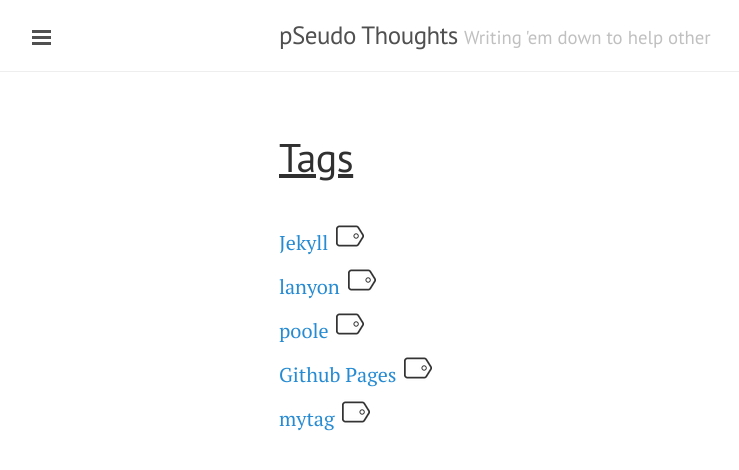
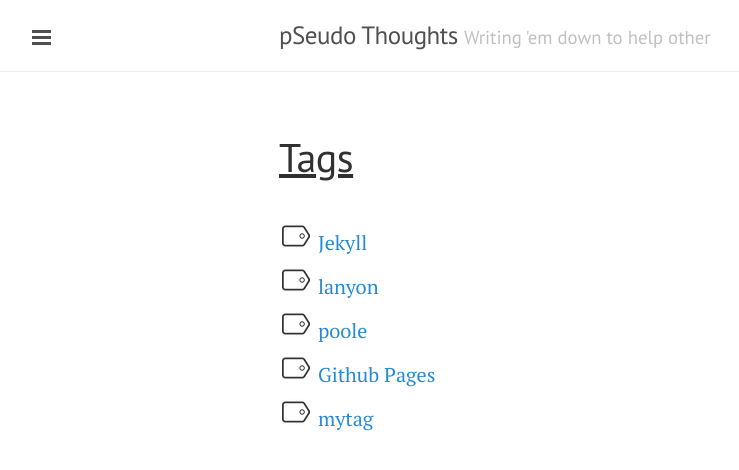
Before and after one commit to DharmeshPandav/dharmeshpandav.github.io, a Jekyll site: the page built from tags/index.html, in a window 1280 px wide. Shown: the top 470 px of the page, without its empty margins (1-740 px from the left). Built offline with Jekyll 4.4.1, drawn with Linux system fonts in a browser that asks for light colours; nearby versions of some CDN libraries; Markdown is read by kramdown in place of the engine named in the settings.

Commit message:
changed config

```diff
--- a/tags/index.html
+++ b/tags/index.html
@@ -6,7 +6,8 @@ title: Tags
 
     {% for tag in site.tags %}
     <div class="tag-list">
+        <span class="tag-icon-prefix"></span>
         <a class="firm" href="/tags/{{ tag[0] }}">{{ tag[0] }}</a>
-        <span class="tag-icon-prefix"></span>
+
     </div>
     {% endfor %}
```
